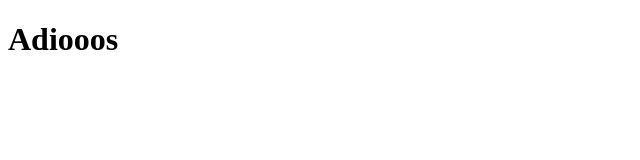
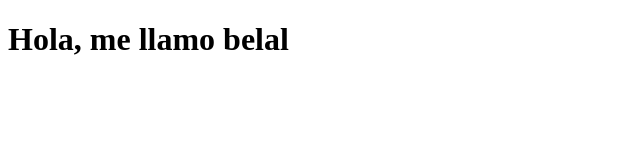
Before and after one commit to Marcos-aot-08/git_prueba, a plain HTML site: page Index.html in a window 1280 px wide. Shown: the whole page, without its empty margins (0-640 px from the left). Drawn offline with Linux system fonts and the light colour scheme.

Commit message:
third commit

```diff
--- a/Index.html
+++ b/Index.html
@@ -6,6 +6,6 @@
     <title>Document</title>
 </head>
 <body>
-    <h1>Adiooos</h1>
+    <h1>Hola, me llamo belal</h1>
 </body>
 </html>
```
